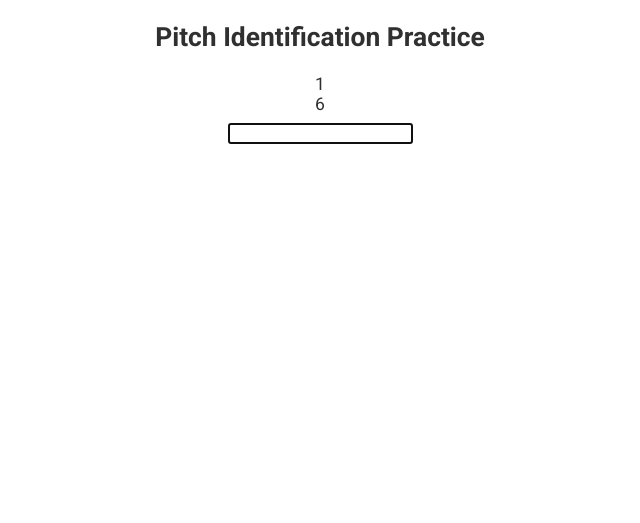
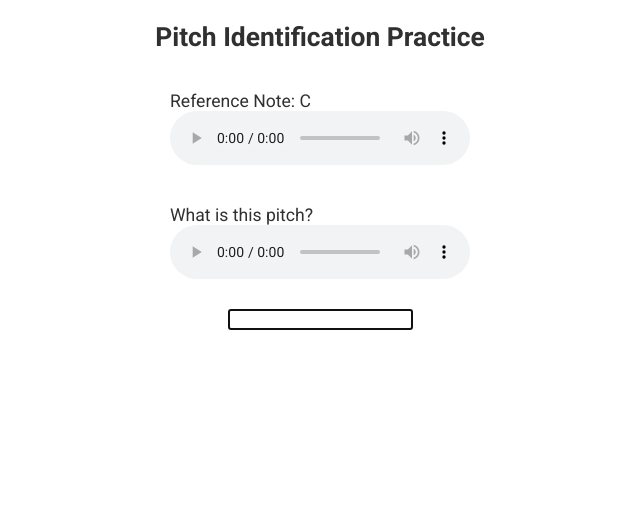
Before and after one commit to danchurlian/Music-Practice-Site, a Flask app: page /pitch-audio in a window 1280 px wide. Shown: the part 64-587 px from the top of the page, without its empty margins (320-960 px from the left). Run offline with Flask 3, Linux system fonts and the light colour scheme; parts of the project's set-up code (start-up, migrations or seed data) failed here and were passed over.

Commit message:
Embed audio files to pitch identification page

```diff
--- a/app.py
+++ b/app.py
@@ -354,15 +354,16 @@ def pitch_audio_page():
             correct = False
 
         if (correct is True):
-            feedback = f"Correct! That was an \"{user_input}\"."
+            feedback = f"Correct! That was a(n) \"{user_input}\"."
         else:
             feedback = "Wrong!"
 
     reference_code: int = 1 # middle C
     random_code: int = random.randint(1, 12)
     current_pitch_answer = random_code
+    audio_file_name: str = f"note{random_code}.mp3"
 
-    return render_template("pitch_audio_page.html", reference_code=reference_code, random_code=random_code, feedback=feedback)
+    return render_template("pitch_audio_page.html", reference_code=reference_code, random_code=random_code, feedback=feedback, audio_file_name=audio_file_name)
 
 @app.route("/chords", methods=["GET", "POST"])
 def chord_page():
@@ -374,7 +375,7 @@ def chord_page():
         user_answer: str = request.form.get("chord_answer")
         if (current_chord_answer != ""):
             feedback = "Correct!" if user_answer == current_chord_answer else "Wrong!"
-            feedback += f" The correct answer was \"{current_chord_answer}\""
+            feedback += f" The correct answer was \"{current_chord_answer}\"."
 
     possible_chords: dict = {
         ("C", "flat"): ["major", "major 7th", "dominant 7th", "augmented"],
--- a/templates/pitch_audio_page.html
+++ b/templates/pitch_audio_page.html
@@ -4,11 +4,19 @@
 <section class="main_content">
     <h1>Pitch Identification Practice</h1>
 
-    <div>{{ reference_code }}</div>
-    <div>{{ random_code }}</div>
+    <!-- <div>{{ reference_code }}</div>
+    <div>{{ random_code }}</div> -->
     <div>{{ feedback }} </div>
+    <figure>
+        <figcaption>Reference Note: C</figcaption>
+        <audio controls src="{{ url_for('static', filename='note1.mp3') }}"></audio>
+    </figure>
+    <figure>
+        <figcaption>What is this pitch?</figcaption>
+        <audio controls src="{{ url_for('static', filename=audio_file_name)}}"></audio>
+    </figure>
     <form method="POST">
-        <input name="user_answer" autofocus="true" required="true" />
+        <input name="user_answer" autocomplete="off" autofocus="true" required="true" />
     </form>
 </section>
 {% endblock %}
```
